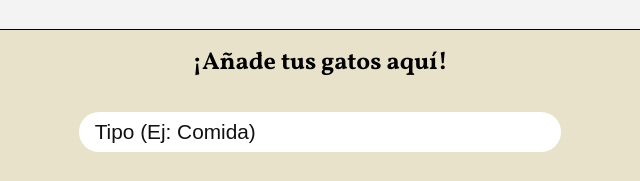
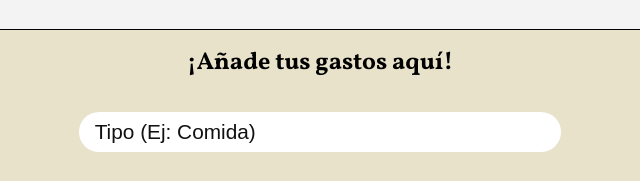
Before and after one commit to Nahuel125/AppPresupuesto, a plain HTML site: page application.html in a window 1280 px wide. Shown: the part 510-691 px from the top of the page, 320-960 px from the left. Drawn offline with Linux system fonts and the light colour scheme.

Commit message:
Update application.html

```diff
--- a/application.html
+++ b/application.html
@@ -30,7 +30,7 @@
         </section>
         <section class="sectionApplication">
             <div class="card">
-                <h3>¡Añade tus gatos aquí!</h3>
+                <h3>¡Añade tus gastos aquí!</h3>
                 <input type="text" placeholder="Tipo (Ej: Comida)" id="transactionType">
                 <input type="text" placeholder="Monto $" id="transactionMount">
                     <button class="buttonArticle" id="transactionButton">Añadir Gasto</button>
```
